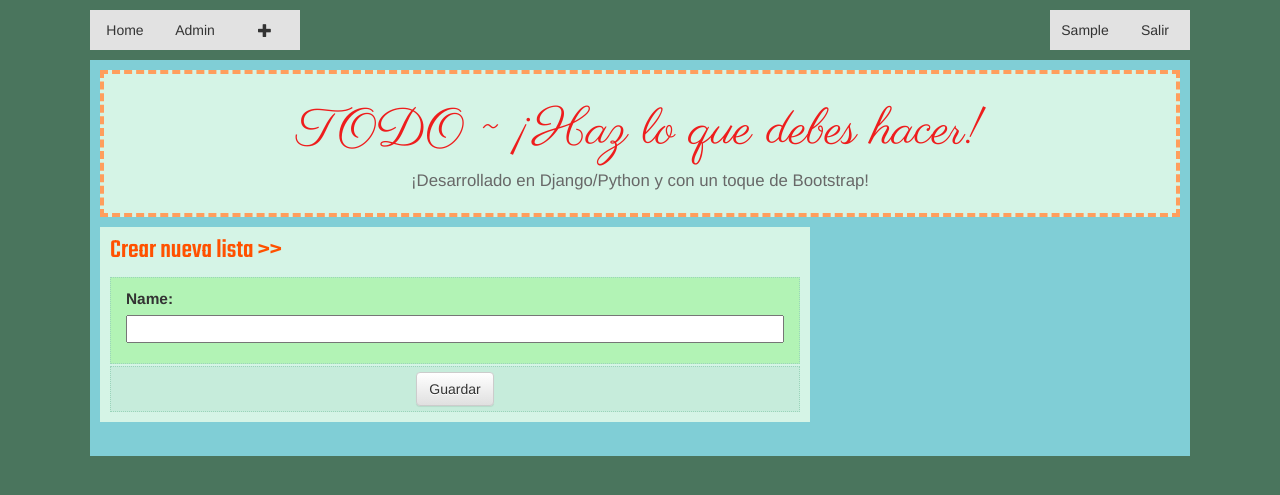
After one commit to zzeill/todolist, a Django app: page /list/new/ in a window 1280 px wide. The commit adds this page. Shown: the top 495 px of the page. Run offline with Django 3.2, Linux system fonts and the light colour scheme; the visitor is signed in with stand-in values (Sample User, id 1); some libraries are stand-ins or nearby versions.

Commit message:
nueva lista y editar

```diff
--- /dev/null
+++ b/todoweb/forms.py
@@ -0,0 +1,24 @@
+from django import forms
+from .models import List, Activity
+from django.contrib.auth.forms import UserCreationForm
+from django.contrib.auth.models import User
+
+class ListForm(forms.ModelForm):
+    class Meta:
+        model = List
+        fields = ('name',)
+
+
+class ActivityForm(forms.ModelForm):
+    class Meta:
+        model = Activity
+        fields = ('title', 'description',)
+
+
+class RegisterForm(UserCreationForm):
+    email = forms.EmailField()
+
+
+    class Meta:
+        model = User
+        fields = ["username", "email", "password1", "password2"]
--- a/todoweb/templates/todoweb/base.html
+++ b/todoweb/templates/todoweb/base.html
@@ -24,7 +24,7 @@
                     </li>
                     {% if user.is_authenticated %}
                     <li>
-                        <a href="/list_new" class="top-menu" title="Crear una lista nueva"><span class="glyphicon glyphicon-plus"></span></a>
+                        <a href="/list/new" class="top-menu" title="Crear una lista nueva"><span class="glyphicon glyphicon-plus"></span></a>
                     </li>
                     <li class="right">
                         <a href="/logout">Salir</a>
--- a/todoweb/templates/todoweb/list_detail.html
+++ b/todoweb/templates/todoweb/list_detail.html
@@ -4,8 +4,8 @@
     <div class="col-md-12">
         <div class="post">
             {% if user.is_authenticated %}
-            <a class="btn btn-default borrar" href="/delete/{{list.pk}}"><span class="glyphicon glyphicon-remove"></span></a>
-            <a class="btn btn-default editar" href="/edit/{{list.pk}}"><span class="glyphicon glyphicon-pencil"></span></a>
+            <a class="btn btn-default borrar" href="/list/delete/{{list.pk}}"><span class="glyphicon glyphicon-remove"></span></a>
+            <a class="btn btn-default editar" href="/list/{{list.pk}}/edit"><span class="glyphicon glyphicon-pencil"></span></a>
             {% endif %}
             <h2 class="title"><a href="/list/{{list.pk}}">{{list.name}}</a> >></h2>
 
--- /dev/null
+++ b/todoweb/templates/todoweb/list_edit.html
@@ -0,0 +1,28 @@
+{% extends 'todoweb/base.html' %}
+{% block content %}
+    <form method="POST" class="post-form">{% csrf_token %}
+        <div class="row">
+            <div class="col-md-8">
+                <div class="post">
+
+
+                    <h2 class="title">
+                        {% if edit %}
+                        Editar lista >>
+                        {% else %}
+                        Crear nueva lista >>
+                        {% endif %}
+                    </h2>
+
+                    <div class="text nform">
+                        {{ form.as_p }}
+                    </div>
+                    <div class="author fform">
+                        <button type="submit" class="save btn btn-default">Guardar</button>
+                    </div>
+                </div>
+
+            </div>
+        </div>
+    </form>
+{% endblock %}
--- a/todoweb/urls.py
+++ b/todoweb/urls.py
@@ -4,4 +4,6 @@ from . import views
 urlpatterns = [
     path('', views.lists, name='lists'),
     path('list/<int:pk>/', views.list_detail, name='list_detail'),
+    path('list/new/', views.list_new, name='list_new'),
+    path('list/<int:pk>/edit/', views.list_edit, name='list_edit'),
 ]
--- a/todoweb/views.py
+++ b/todoweb/views.py
@@ -2,7 +2,7 @@ from django.shortcuts import render
 from django.utils import timezone
 from .models import List, Activity
 from django.shortcuts import render, get_object_or_404
-#from .forms import PostForm, CommentForm, RegisterForm
+from .forms import ListForm, ActivityForm, RegisterForm
 from django.shortcuts import redirect
 from django.contrib.auth.decorators import login_required
 
@@ -16,3 +16,48 @@ def lists(request):
 def list_detail(request, pk):
     list = get_object_or_404(List, pk=pk)
     return render(request, 'todoweb/list_detail.html', {'list': list})
+
+
+@login_required
+def list_new(request):
+    if request.method == "POST":
+        form = ListForm(request.POST)
+        if form.is_valid():
+            list = form.save(commit=False)
+            list.idUser = request.user
+            list.save()
+            return redirect('list_detail', pk=list.pk)
+    else:
+        form = ListForm()
+        return render(request, 'todoweb/list_edit.html', {'form': form})
+
+
+@login_required
+def list_new(request):
+    if request.method == "POST":
+        form = ListForm(request.POST)
+        if form.is_valid():
+            list = form.save(commit=False)
+            list.idUser = request.user
+            list.save()
+            return redirect('list_detail', pk=list.pk)
+    else:
+        form = ListForm()
+        return render(request, 'todoweb/list_edit.html', {'form': form})
+
+
+
+@login_required
+def list_edit(request, pk):
+    list = get_object_or_404(List, pk=pk)
+
+    if request.method == "POST":
+        form = ListForm(request.POST, instance=list)
+        if form.is_valid():
+            list = form.save(commit=False)
+            list.idUser = request.user
+            list.save()
+            return redirect('list_detail', pk=list.pk)
+    else:
+        form = ListForm(instance=list)
+        return render(request, 'todoweb/list_edit.html', {'form': form, 'edit' : 'edit'})
```
